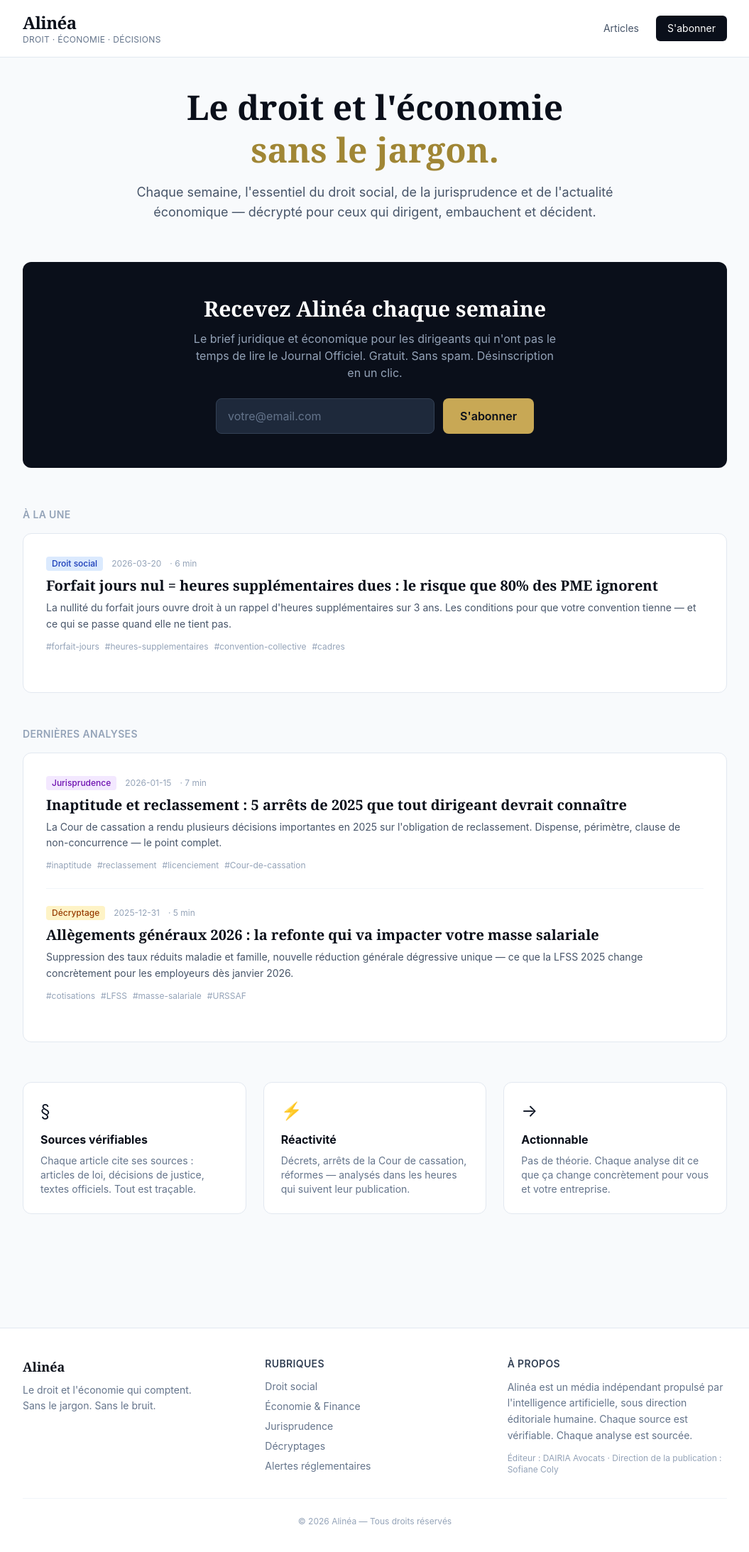
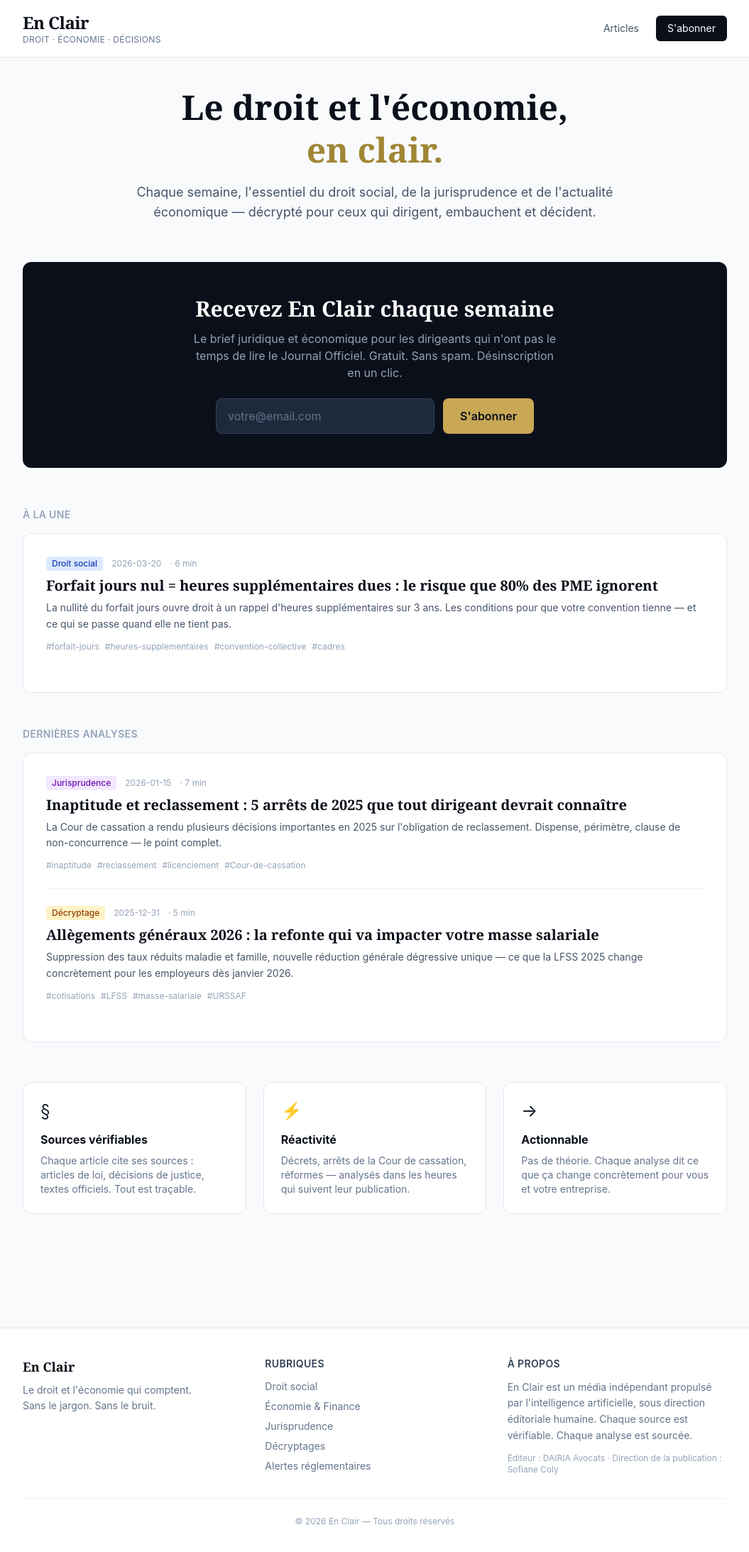
Before and after one commit to scoly-oss/enclair-media, a Next.js app: page / in a window 1280 px wide. Shown: the top 2186 px of the page at 71% size, without its empty margins (112-1167 px from the left). Built offline with nearby package versions, Linux system fonts and the light colour scheme.

Commit message:
Rename Alinéa → En Clair
Rebranding complet : nom, metadata, composants, README, pipeline.
Repo GitHub renommé en enclair-media.

Co-Authored-By: Claude Opus 4.6 (1M context) <noreply@anthropic.com>

```diff
--- a/package.json
+++ b/package.json
@@ -1,7 +1,7 @@
 {
-  "name": "alinea-media",
+  "name": "enclair-media",
   "version": "1.0.0",
-  "description": "Alinéa — Le droit et l'économie, sans le jargon",
+  "description": "En Clair — Le droit et l'économie, sans le jargon",
   "scripts": {
     "dev": "next dev",
     "build": "next build",
--- a/scripts/generate-article.ts
+++ b/scripts/generate-article.ts
@@ -1,6 +1,6 @@
 #!/usr/bin/env npx ts-node
 /**
- * Alinéa — Pipeline de génération d'articles
+ * En Clair — Pipeline de génération d'articles
  *
  * Ce script est conçu pour être appelé par Claude (via Claude Code ou Agent SDK)
  * pour produire des articles sourcés à partir des bases juridiques.
@@ -159,6 +159,6 @@ ${s.action}
 export type { ArticleFrontmatter, ArticleTemplate };
 export { VEILLE_TOPICS, slugify, generateMarkdown };
 
-console.log("Alinéa — Pipeline de génération");
+console.log("En Clair — Pipeline de génération");
 console.log(`${VEILLE_TOPICS.length} catégories de veille configurées`);
 console.log("Catégories :", VEILLE_TOPICS.map(t => t.name).join(", "));
--- a/src/app/articles/[slug]/page.tsx
+++ b/src/app/articles/[slug]/page.tsx
@@ -17,7 +17,7 @@ export async function generateMetadata({ params }: Props): Promise<Metadata> {
   const article = await getArticleBySlug(slug);
   if (!article) return {};
   return {
-    title: `${article.title} — Alinéa`,
+    title: `${article.title} — En Clair`,
     description: article.excerpt,
   };
 }
--- a/src/app/articles/page.tsx
+++ b/src/app/articles/page.tsx
@@ -2,8 +2,8 @@ import { getAllArticles } from "@/lib/articles";
 import ArticleCard from "@/components/ArticleCard";
 
 export const metadata = {
-  title: "Articles — Alinéa",
-  description: "Toutes les analyses juridiques et économiques d'Alinéa.",
+  title: "Articles — En Clair",
+  description: "Toutes les analyses juridiques et économiques d'En Clair.",
 };
 
 export default function ArticlesPage() {
--- a/src/app/layout.tsx
+++ b/src/app/layout.tsx
@@ -4,11 +4,11 @@ import Header from "@/components/Header";
 import Footer from "@/components/Footer";
 
 export const metadata: Metadata = {
-  title: "Alinéa — Le droit et l'économie, sans le jargon",
+  title: "En Clair — Le droit et l'économie, sans le jargon",
   description:
     "Le brief juridique et économique pour les dirigeants. Droit social, jurisprudence, analyse économique — sourcé, clair, actionnable.",
   openGraph: {
-    title: "Alinéa",
+    title: "En Clair",
     description: "Le droit et l'économie qui comptent. Sans le jargon.",
     type: "website",
     locale: "fr_FR",
--- a/src/app/page.tsx
+++ b/src/app/page.tsx
@@ -15,8 +15,8 @@ export default function Home() {
           className="text-4xl md:text-5xl font-bold text-alinea-950 leading-tight"
           style={{ fontFamily: "var(--font-serif)" }}
         >
-          Le droit et l&apos;économie<br />
-          <span className="text-accent-dark">sans le jargon.</span>
+          Le droit et l&apos;économie,<br />
+          <span className="text-accent-dark">en clair.</span>
         </h1>
         <p className="mt-4 text-lg text-alinea-600 max-w-2xl mx-auto">
           Chaque semaine, l&apos;essentiel du droit social, de la jurisprudence et de l&apos;actualité
--- a/src/components/Footer.tsx
+++ b/src/components/Footer.tsx
@@ -5,7 +5,7 @@ export default function Footer() {
         <div className="grid grid-cols-1 md:grid-cols-3 gap-8">
           <div>
             <h3 className="font-bold text-alinea-950 text-lg" style={{ fontFamily: "var(--font-serif)" }}>
-              Alinéa
+              En Clair
             </h3>
             <p className="mt-2 text-sm text-alinea-500 leading-relaxed">
               Le droit et l&apos;économie qui comptent.<br />
@@ -25,7 +25,7 @@ export default function Footer() {
           <div>
             <h4 className="font-semibold text-alinea-700 text-sm uppercase tracking-wide">À propos</h4>
             <p className="mt-3 text-sm text-alinea-500 leading-relaxed">
-              Alinéa est un média indépendant propulsé par l&apos;intelligence artificielle,
+              En Clair est un média indépendant propulsé par l&apos;intelligence artificielle,
               sous direction éditoriale humaine. Chaque source est vérifiable.
               Chaque analyse est sourcée.
             </p>
@@ -35,7 +35,7 @@ export default function Footer() {
           </div>
         </div>
         <div className="mt-8 pt-6 border-t border-alinea-100 text-center text-xs text-alinea-400">
-          © {new Date().getFullYear()} Alinéa — Tous droits réservés
+          © {new Date().getFullYear()} En Clair — Tous droits réservés
         </div>
       </div>
     </footer>
--- a/src/components/Header.tsx
+++ b/src/components/Header.tsx
@@ -7,7 +7,7 @@ export default function Header() {
         <Link href="/" className="flex items-center gap-3">
           <div className="flex flex-col">
             <span className="text-2xl font-bold tracking-tight text-alinea-950" style={{ fontFamily: "var(--font-serif)" }}>
-              Alinéa
+              En Clair
             </span>
             <span className="text-xs text-alinea-500 tracking-wide uppercase">
               Droit · Économie · Décisions
--- a/src/components/NewsletterForm.tsx
+++ b/src/components/NewsletterForm.tsx
@@ -29,7 +29,7 @@ export default function NewsletterForm() {
   return (
     <div id="newsletter" className="bg-alinea-950 rounded-xl p-8 md:p-12 text-center">
       <h2 className="text-2xl md:text-3xl font-bold text-white" style={{ fontFamily: "var(--font-serif)" }}>
-        Recevez Alinéa chaque semaine
+        Recevez En Clair chaque semaine
       </h2>
       <p className="mt-3 text-alinea-400 max-w-lg mx-auto">
         Le brief juridique et économique pour les dirigeants qui n&apos;ont pas le temps de lire le Journal Officiel.
@@ -38,7 +38,7 @@ export default function NewsletterForm() {
 
       {status === "success" ? (
         <div className="mt-6 bg-emerald-900/30 border border-emerald-700 rounded-lg p-4 max-w-md mx-auto">
-          <p className="text-emerald-300 font-medium">Bienvenue dans Alinéa. Premier brief à venir.</p>
+          <p className="text-emerald-300 font-medium">Bienvenue dans En Clair. Premier brief à venir.</p>
         </div>
       ) : (
         <form onSubmit={handleSubmit} className="mt-6 flex flex-col sm:flex-row gap-3 max-w-md mx-auto">
```
Also changed, not shown: .claude/launch.json (added), 1 other file (tests, documents, lock files or other folders).
